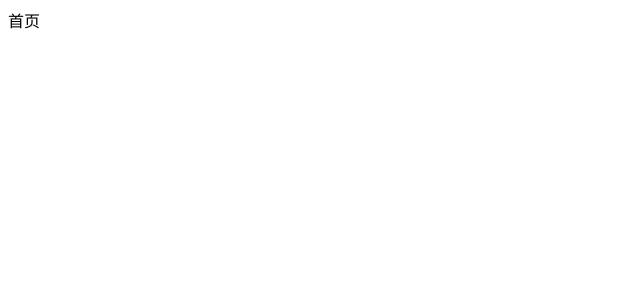
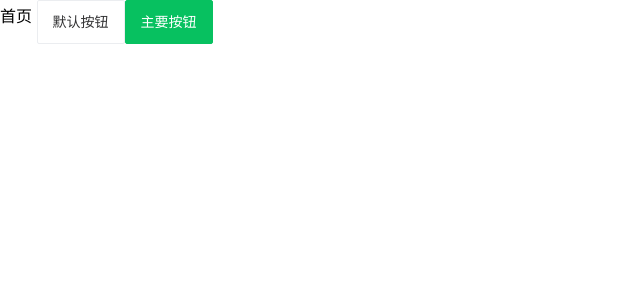
Before and after one commit to conghui1115/mobile-toutiao2, a Vue app: page / in a window 1280 px wide. Shown: the top 300 px of the page, without its empty margins (0-640 px from the left). Built offline with nearby package versions, Linux system fonts and the light colour scheme.

Commit message:
引入vant组件库

```diff
--- a/package.json
+++ b/package.json
@@ -9,6 +9,7 @@
   },
   "dependencies": {
     "core-js": "^3.6.5",
+    "vant": "^2.8.7",
     "vue": "^2.6.11",
     "vue-router": "^3.2.0",
     "vuex": "^3.4.0"
--- a/src/main.js
+++ b/src/main.js
@@ -2,6 +2,11 @@ import Vue from 'vue'
 import App from './App.vue'
 import router from './router'
 import store from './store'
+// 导入vant
+import vant from 'vant'
+import 'vant/lib/index.css'
+
+Vue.use(vant)
 
 Vue.config.productionTip = false
 
--- a/src/views/home/index.vue
+++ b/src/views/home/index.vue
@@ -1,5 +1,8 @@
 <template>
-<div>首页</div>
+<div>首页
+<van-button type="default">默认按钮</van-button>
+<van-button type="primary">主要按钮</van-button>
+</div>
 </template>
 
 <script>
```
Also changed, not shown: 1 other file (tests, documents, lock files or other folders).
